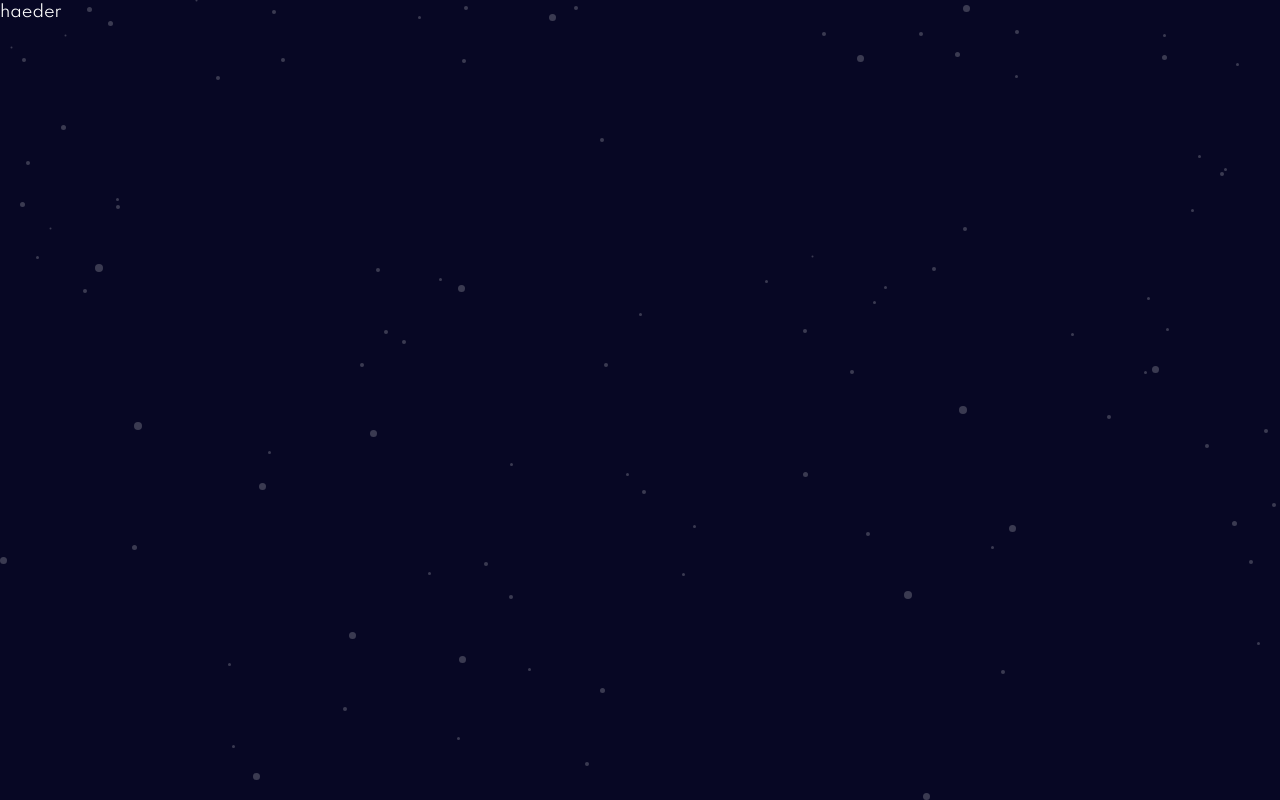
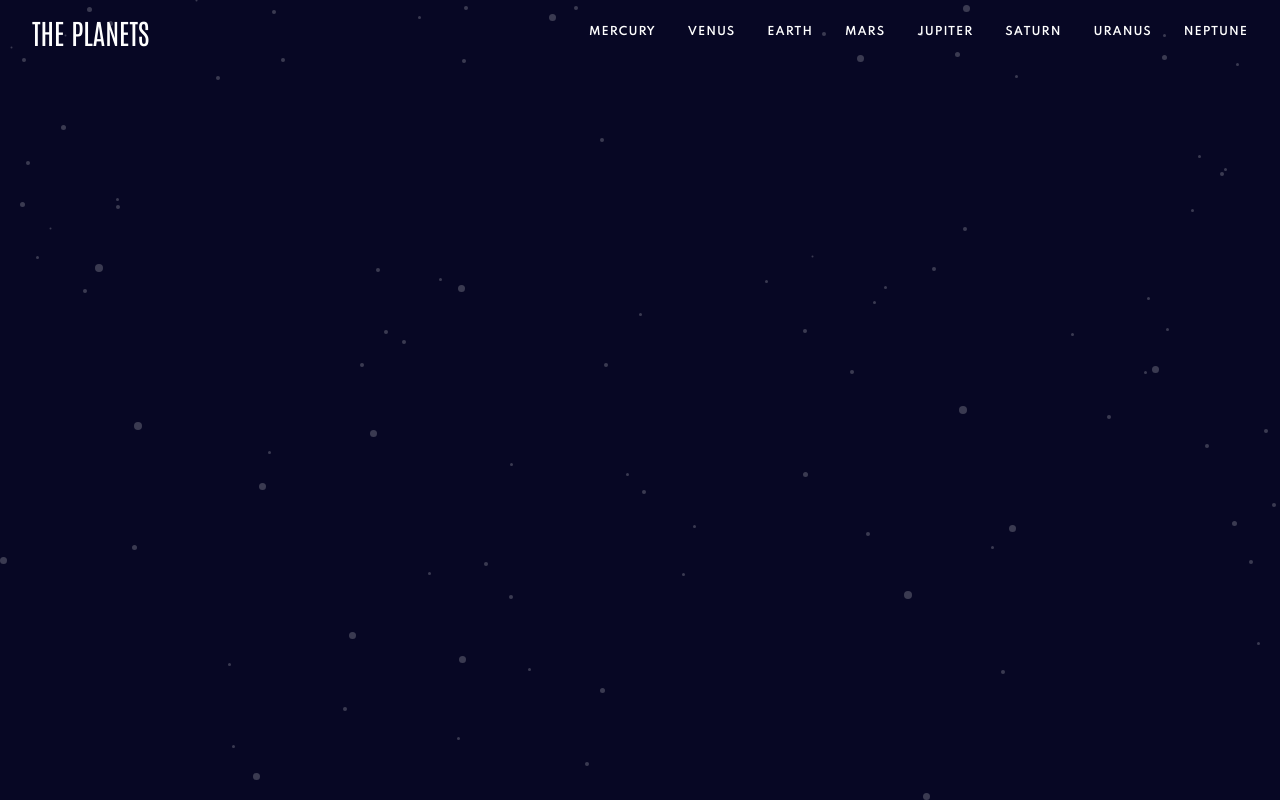
Before and after one commit to pedrodruviaro/planets-frontendmenthor, a React (Create React App) app: page / in a window 1280 px wide. Built offline with nearby package versions, Linux system fonts and the light colour scheme.

Commit message:
add: Header

```diff
--- a/src/components/Header/index.jsx
+++ b/src/components/Header/index.jsx
@@ -1,6 +1,22 @@
 import React from "react";
-import { Container } from "./styles.jsx";
+import { Container, LinkNav } from "./styles.jsx";
+
+import planets from "../../data/data.json";
+
+const planetsNames = Object.keys(planets);
 
 export const Header = () => {
-    return <Container>haeder</Container>;
+    console.log(planetsNames);
+    return (
+        <Container>
+            <h1>The planets</h1>
+            <nav>
+                {planetsNames.map((name) => (
+                    <LinkNav color={planets[name].color} href="/" key={name}>
+                        {name}
+                    </LinkNav>
+                ))}
+            </nav>
+        </Container>
+    );
 };
--- a/src/components/Header/styles.jsx
+++ b/src/components/Header/styles.jsx
@@ -1,3 +1,48 @@
 import styled from "styled-components";
 
-export const Container = styled.header``;
+export const Container = styled.header`
+    display: flex;
+    align-items: center;
+    justify-content: space-between;
+    padding: 1.375rem 2rem;
+    height: 4rem;
+
+    h1 {
+        font-size: 1.75rem;
+        text-transform: uppercase;
+        font-weight: 400;
+        line-height: 1;
+    }
+
+    nav {
+        display: flex;
+        gap: 2rem;
+    }
+`;
+
+export const LinkNav = styled.a`
+    text-transform: uppercase;
+    font-size: 0.6875rem;
+    font-weight: 700;
+    letter-spacing: 1px;
+    display: block;
+    position: relative;
+    line-height: 4rem;
+
+    &::before {
+        content: "";
+        background-color: ${(props) => props.color};
+        width: 100%;
+        height: 3px;
+        display: block;
+        position: absolute;
+        top: 0;
+
+        transform: scale(0);
+        transition: transform 200ms;
+    }
+
+    &:hover::before {
+        transform: scale(1);
+    }
+`;
```
